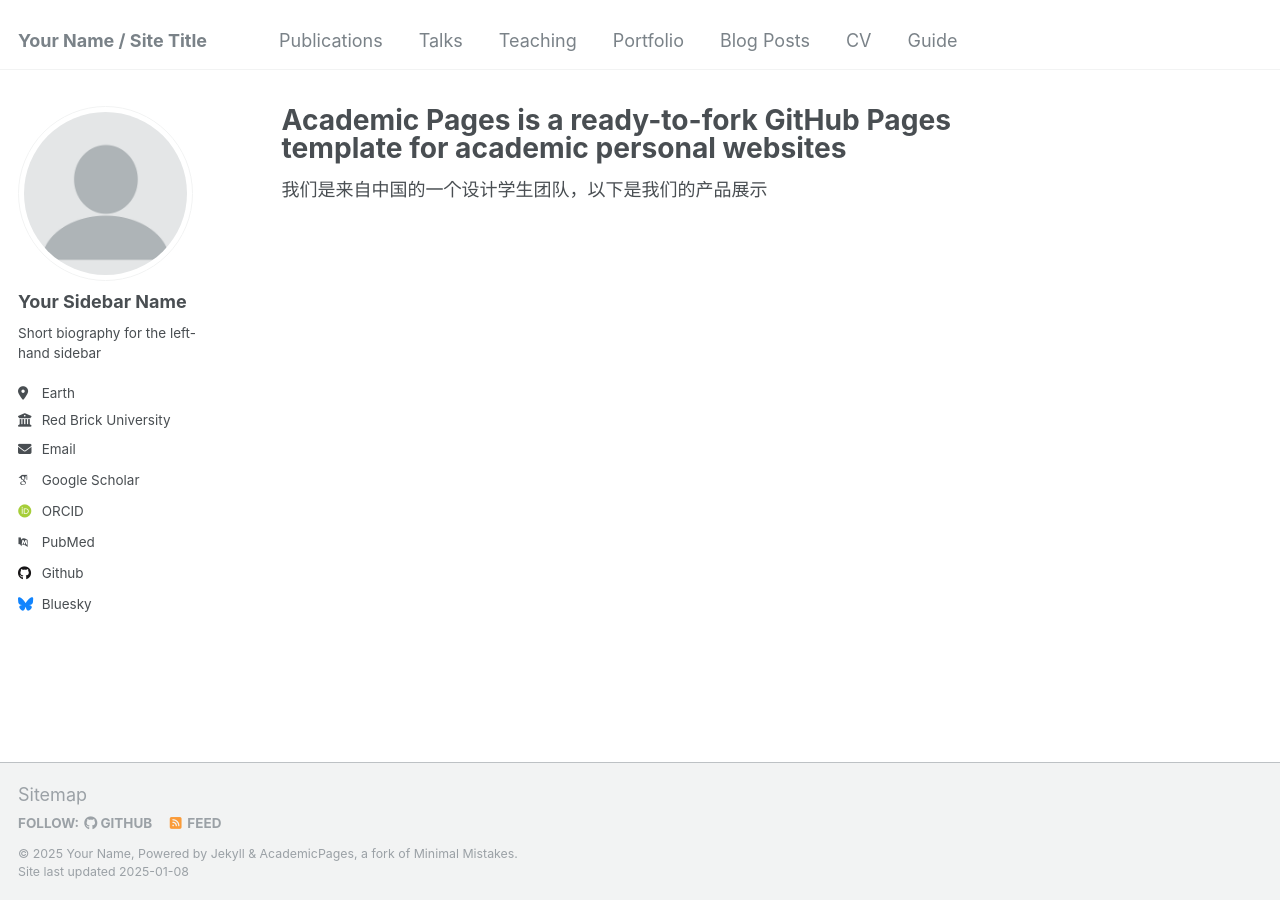
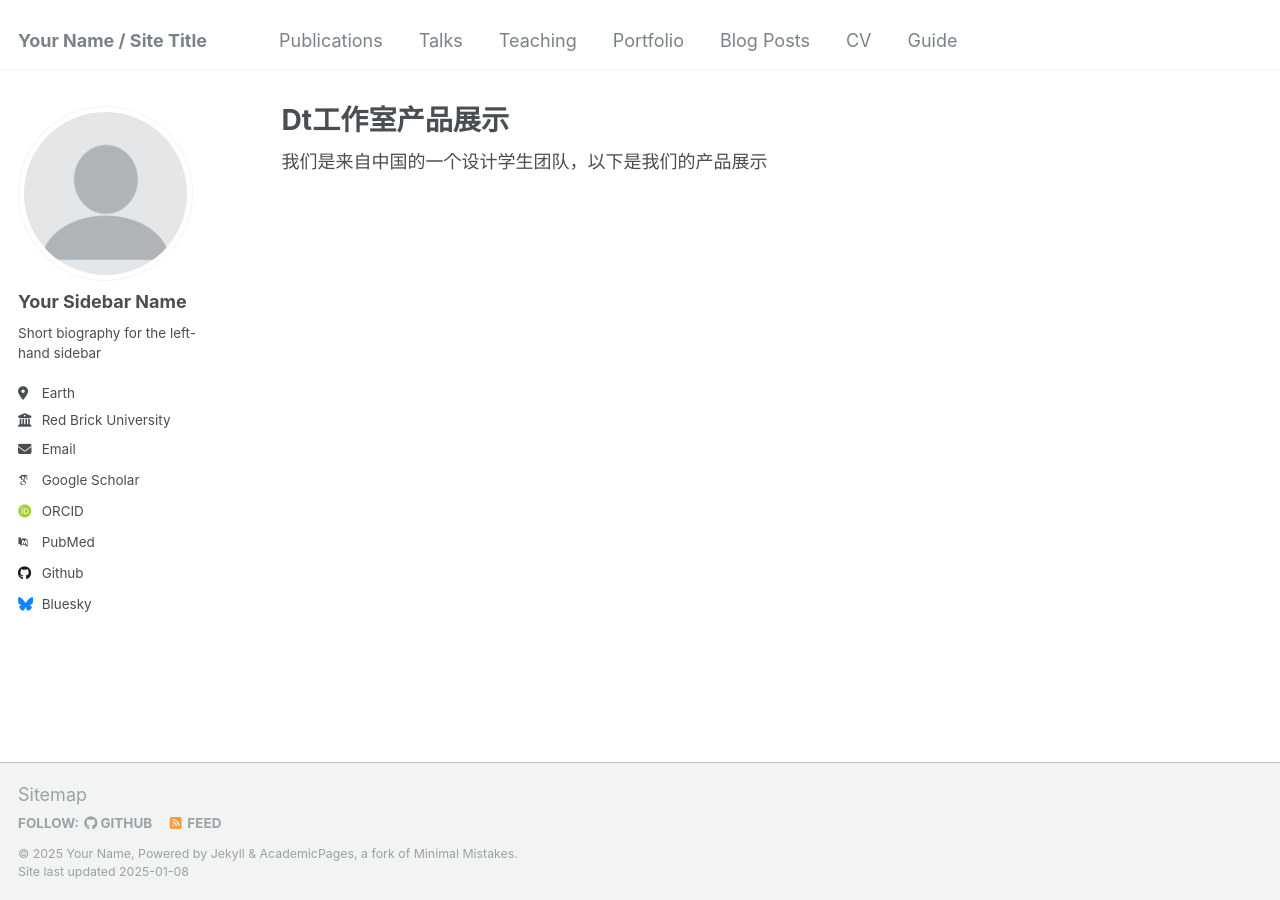
Before and after one commit to soidewuiduiw/soidewuiduiw.github.io, a Jekyll site: the page built from _pages/about.md, in a window 1280 px wide. Built offline with Jekyll 4.4.1, drawn with Linux system fonts in a browser that asks for light colours; some web fonts are replaced.

Commit message:
Update about.md

```diff
--- a/_pages/about.md
+++ b/_pages/about.md
@@ -1,6 +1,6 @@
 ---
 permalink: /
-title: "Academic Pages is a ready-to-fork GitHub Pages template for academic personal websites"
+title: "Dt工作室产品展示"
 author_profile: true
 redirect_from:
   - /about/
```
